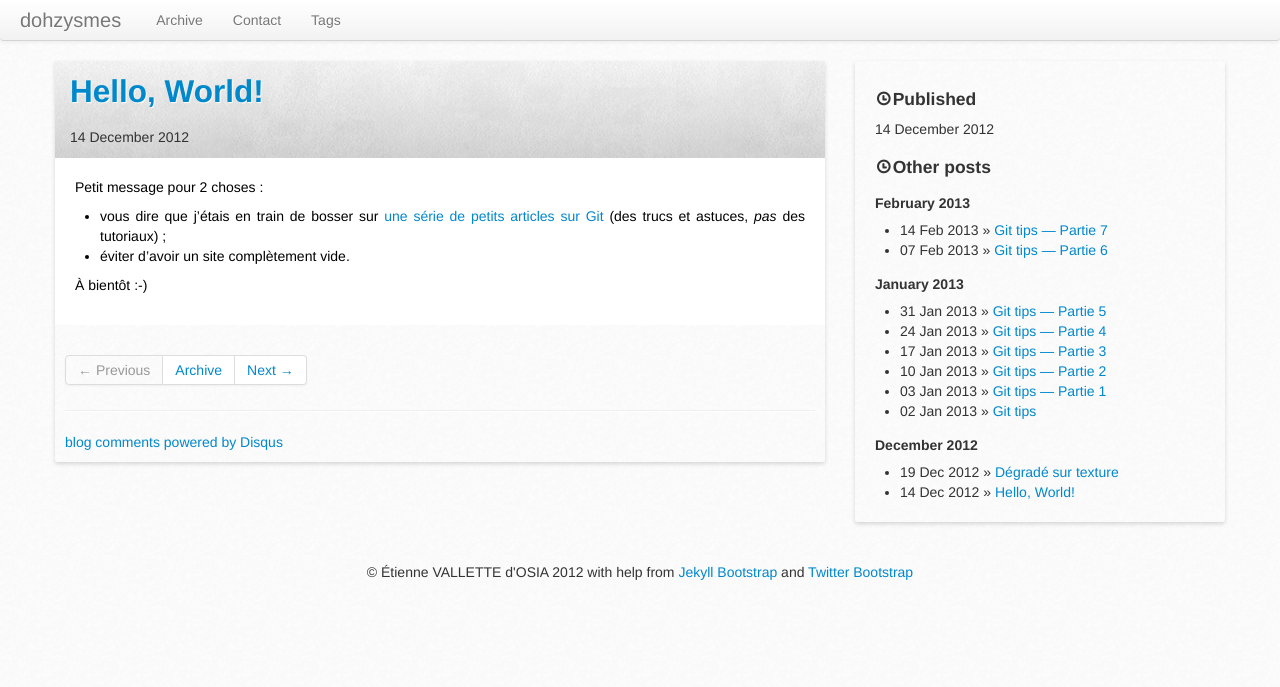
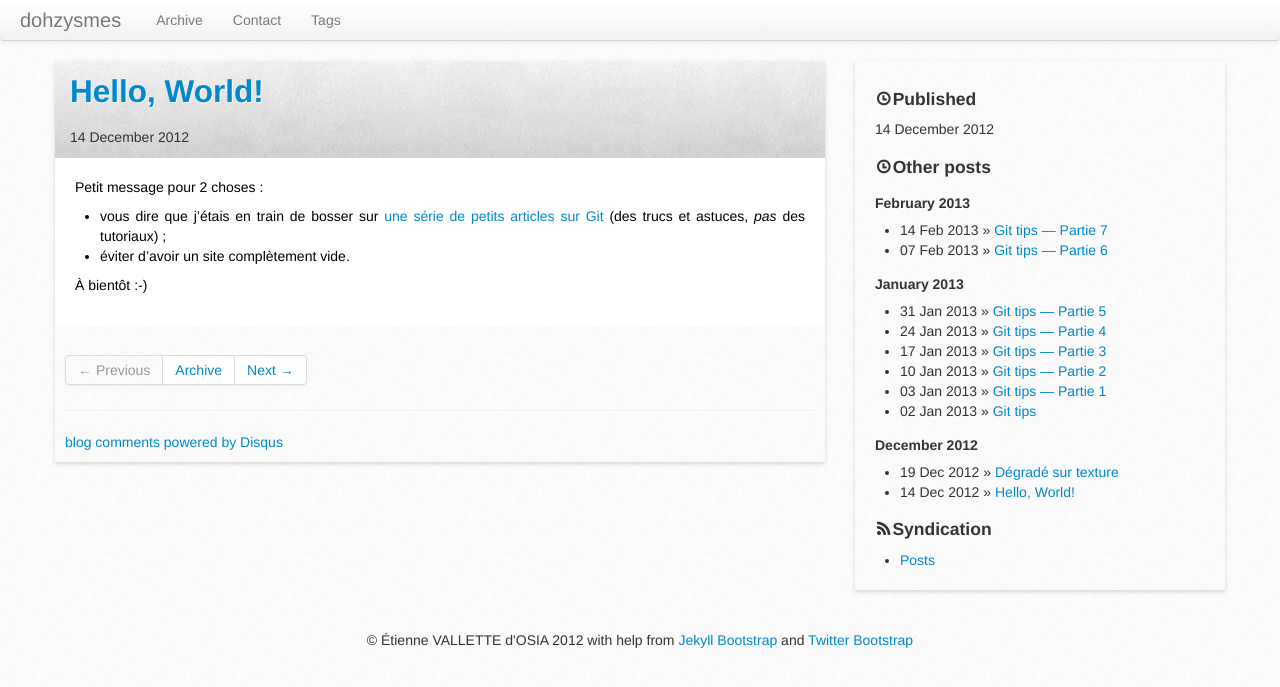
Before and after one commit to dohzya/dohzya.com, a Jekyll site: the page built from _posts/2012-12-14-hello-world.md, in a window 1280 px wide. Shown: the top 687 px of the page. Built offline with Jekyll 4.4.1, drawn with Linux system fonts in a browser that asks for light colours; comment, search, counter and statistics services are not loaded.

Commit message:
style: Add syndication

```diff
--- a/_includes/themes/twitter/default.html
+++ b/_includes/themes/twitter/default.html
@@ -5,6 +5,8 @@
     <title>{{ page.title }}</title>
     {% if page.description %}<meta name="description" content="{{ page.description }}">{% endif %}
     <meta name="author" content="{{ site.author.name }}">
+
+    <link href="/atom.xml" rel="alternate" title="dohzysmes" type="application/atom+xml" />
 
     <!-- Le HTML5 shim, for IE6-8 support of HTML elements -->
     <!--[if lt IE 9]>
--- a/_includes/themes/twitter/post.html
+++ b/_includes/themes/twitter/post.html
@@ -83,6 +83,8 @@
           {% endif %}
         {% endif %}
       {% endfor %}
+      <h4><i class="icon-rss"></i>Syndication</h4>
+      <ul><li><a href="/atom.xml">Posts</a></li></ul>
     </div>
   </div>
 </div>
--- a/index.html
+++ b/index.html
@@ -92,6 +92,8 @@ title: dohzysmes
           {% endif %}
         {% endif %}
       {% endfor %}
+      <h4><i class="icon-rss"></i>Syndication</h4>
+      <ul><li><a href="/atom.xml">Posts</a></li></ul>
     </div>
   </div>
 </div>
```
